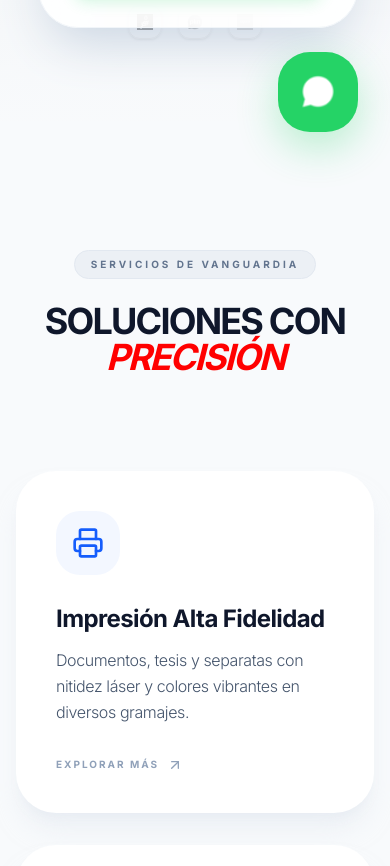
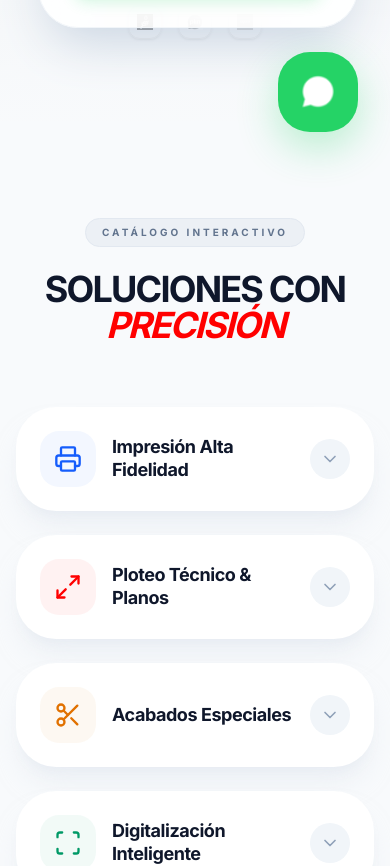
Before and after one commit to dppablito4-oss/grafiplot_enterprice, a React (Vite) app: page /#/ in a window 390 px wide. Shown: the part 680-1546 px from the top of the page. Built offline with nearby package versions, Linux system fonts and the light colour scheme; no server answers.

Commit message:
feat: refactor ServicesSection into an interactive accordion catalogue with smooth layout animations

```diff
--- a/src/components/public/ServicesSection.jsx
+++ b/src/components/public/ServicesSection.jsx
@@ -1,102 +1,181 @@
-import { motion } from 'framer-motion';
-import { Printer, Scissors, Scan, Maximize2, FileText, Cpu, ArrowUpRight } from 'lucide-react';
+import { useState } from 'react';
+import { motion, AnimatePresence } from 'framer-motion';
+import { Printer, Scissors, Scan, Maximize2, FileText, Cpu, ChevronDown } from 'lucide-react';
+
+// Imágenes de servicios (ilustraciones grandes)
+import imgImpresion from '../../assets/services/mono-impresion.svg';
+import imgPloteo from '../../assets/services/mono-diagrama.svg';
+import imgAcabados from '../../assets/services/produccion.svg';
+import imgDigitalizacion from '../../assets/services/mono-formato.svg';
+import imgAPA from '../../assets/services/tesis.svg';
+import imgSoporte from '../../assets/services/soporte.svg';
 
 const services = [
   {
+    id: 1,
     title: 'Impresión Alta Fidelidad',
-    desc: 'Documentos, tesis y separatas con nitidez láser y colores vibrantes en diversos gramajes.',
+    desc: 'Documentos, tesis y separatas con nitidez láser y colores vibrantes en diversos gramajes. Ideal para presentaciones profesionales y académicas.',
     icon: Printer,
+    image: imgImpresion,
     color: 'text-blue-600 dark:text-blue-400',
     bg: 'bg-blue-600/5 dark:bg-blue-400/10',
+    borderColor: 'border-blue-200 dark:border-blue-500/30'
   },
   {
+    id: 2,
     title: 'Ploteo Técnico & Planos',
-    desc: 'Precisión absoluta para ingeniería y arquitectura en tamaños A2, A1 y A0.',
+    desc: 'Precisión absoluta para ingeniería y arquitectura en tamaños A2, A1 y A0. Calidad de línea impecable para tus proyectos técnicos.',
     icon: Maximize2,
+    image: imgPloteo,
     color: 'text-brand-red dark:text-brand-yellow',
     bg: 'bg-brand-red/5 dark:bg-brand-yellow/10',
+    borderColor: 'border-brand-red/20 dark:border-brand-yellow/30'
   },
   {
+    id: 3,
     title: 'Acabados Especiales',
-    desc: 'Encuadernación, laminado y cortes de precisión para una presentación profesional.',
+    desc: 'Encuadernación, laminado y cortes de precisión para una presentación profesional. Dale el toque final perfecto a tus trabajos.',
     icon: Scissors,
+    image: imgAcabados,
     color: 'text-amber-600 dark:text-amber-400',
     bg: 'bg-amber-600/5 dark:bg-amber-400/10',
+    borderColor: 'border-amber-200 dark:border-amber-500/30'
   },
   {
+    id: 4,
     title: 'Digitalización Inteligente',
-    desc: 'Escaneo de alta resolución y conversión a formatos editables para tus archivos.',
+    desc: 'Escaneo de alta resolución y conversión a formatos editables para tus archivos. Preserva tus documentos físicos en formato digital.',
     icon: Scan,
+    image: imgDigitalizacion,
     color: 'text-emerald-600 dark:text-emerald-400',
     bg: 'bg-emerald-600/5 dark:bg-emerald-400/10',
+    borderColor: 'border-emerald-200 dark:border-emerald-500/30'
   },
   {
+    id: 5,
     title: 'Normativa Académica APA',
-    desc: 'Asesoría técnica en diagramación y márgenes según reglamentos universitarios.',
+    desc: 'Asesoría técnica en diagramación y márgenes según reglamentos universitarios. Asegura que tu tesis cumpla con todos los estándares.',
     icon: FileText,
+    image: imgAPA,
     color: 'text-indigo-600 dark:text-indigo-400',
     bg: 'bg-indigo-600/5 dark:bg-indigo-400/10',
+    borderColor: 'border-indigo-200 dark:border-indigo-500/30'
   },
   {
+    id: 6,
     title: 'Soporte y Hardware',
-    desc: 'Mantenimiento, optimización y actualización de equipos para tu productividad.',
+    desc: 'Mantenimiento, optimización y actualización de equipos para tu productividad. Servicio técnico de confianza para tus herramientas de trabajo.',
     icon: Cpu,
+    image: imgSoporte,
     color: 'text-orange-600 dark:text-orange-400',
     bg: 'bg-orange-600/5 dark:bg-orange-400/10',
+    borderColor: 'border-orange-200 dark:border-orange-500/30'
   },
 ];
 
 export function ServicesSection() {
+  const [expandedId, setExpandedId] = useState(null);
+
+  const toggleExpand = (id) => {
+    setExpandedId(expandedId === id ? null : id);
+  };
+
   return (
-    <section id="servicios" className="py-32 bg-slate-50 dark:bg-slate-950 transition-colors duration-500 relative overflow-hidden">
+    <section id="servicios" className="py-24 md:py-32 bg-slate-50 dark:bg-slate-950 transition-colors duration-500 relative overflow-hidden">
       <div className="container mx-auto px-4 sm:px-6 lg:px-8 relative z-10">
-        <div className="text-center max-w-3xl mx-auto mb-24">
+        <div className="text-center max-w-3xl mx-auto mb-16 md:mb-24">
           <motion.div
             initial={{ opacity: 0, scale: 0.9 }}
             whileInView={{ opacity: 1, scale: 1 }}
             viewport={{ once: true }}
             className="inline-block px-4 py-1.5 rounded-full bg-slate-200/50 dark:bg-white/5 border border-slate-200 dark:border-white/10 text-slate-500 dark:text-slate-400 text-[10px] font-black tracking-[0.3em] uppercase mb-6"
           >
-            Servicios de Vanguardia
+            Catálogo Interactivo
           </motion.div>
           <motion.h3
             initial={{ opacity: 0, y: 20 }}
             whileInView={{ opacity: 1, y: 0 }}
             viewport={{ once: true }}
-            className="text-4xl md:text-6xl font-black text-slate-900 dark:text-white tracking-tighter leading-none"
+            className="text-4xl md:text-5xl lg:text-6xl font-black text-slate-900 dark:text-white tracking-tighter leading-none uppercase"
           >
             SOLUCIONES CON <span className="text-brand-red dark:text-brand-yellow italic">PRECISIÓN</span>
           </motion.h3>
         </div>
 
-        <div className="grid grid-cols-1 md:grid-cols-2 lg:grid-cols-3 gap-8">
-          {services.map((service, index) => (
+        <div className="grid grid-cols-1 lg:grid-cols-2 gap-6 md:gap-8 max-w-6xl mx-auto">
+          {services.map((service) => {
+            const isExpanded = expandedId === service.id;
+
+            return (
               <motion.div
-              key={index}
-              initial={{ opacity: 0, y: 20 }}
-              whileInView={{ opacity: 1, y: 0 }}
-              viewport={{ once: true }}
-              transition={{ delay: index * 0.1 }}
-              whileHover={{ y: -10 }}
-              className="premium-card p-10 group"
+                layout
+                key={service.id}
+                onClick={() => toggleExpand(service.id)}
+                className={`premium-card cursor-pointer overflow-hidden transition-all duration-500 ${
+                  isExpanded ? 'border-2 ' + service.borderColor : 'hover:border-slate-300 dark:hover:border-white/20'
+                }`}
               >
-              <div className={`w-16 h-16 ${service.bg} rounded-[1.5rem] flex items-center justify-center mb-8 transition-transform group-hover:rotate-6`}>
-                <service.icon className={`w-8 h-8 ${service.color}`} />
+                <motion.div layout className="p-6 md:p-8 flex items-center justify-between gap-4">
+                  <div className="flex items-center gap-4 md:gap-6">
+                    <div className={`w-14 h-14 md:w-16 md:h-16 shrink-0 ${service.bg} rounded-[1.2rem] flex items-center justify-center transition-transform ${isExpanded ? 'scale-110' : ''}`}>
+                      <service.icon className={`w-7 h-7 md:w-8 md:h-8 ${service.color}`} />
                     </div>
-
-              <h4 className="text-2xl font-black text-slate-900 dark:text-white mb-4 tracking-tight leading-none group-hover:text-brand-red dark:group-hover:text-brand-yellow transition-colors">
+                    <h4 className={`text-lg md:text-2xl font-black tracking-tight leading-tight transition-colors ${
+                      isExpanded ? service.color : 'text-slate-900 dark:text-white'
+                    }`}>
                       {service.title}
                     </h4>
+                  </div>
+                  <motion.div
+                    animate={{ rotate: isExpanded ? 180 : 0 }}
+                    transition={{ duration: 0.3 }}
+                    className={`w-10 h-10 shrink-0 rounded-full flex items-center justify-center bg-slate-100 dark:bg-white/5 text-slate-400`}
+                  >
+                    <ChevronDown className="w-5 h-5" />
+                  </motion.div>
+                </motion.div>
 
-              <p className="text-slate-600 dark:text-slate-400 text-base leading-relaxed font-light tracking-tight mb-8">
+                <AnimatePresence>
+                  {isExpanded && (
+                    <motion.div
+                      initial={{ height: 0, opacity: 0 }}
+                      animate={{ height: 'auto', opacity: 1 }}
+                      exit={{ height: 0, opacity: 0 }}
+                      transition={{ duration: 0.4, ease: "easeInOut" }}
+                    >
+                      <div className="px-6 md:px-8 pb-8 pt-2">
+                        <div className="flex flex-col md:flex-row gap-8 items-center md:items-start border-t border-slate-100 dark:border-white/10 pt-6">
+                          <div className="flex-1 space-y-6">
+                            <p className="text-slate-600 dark:text-slate-400 text-sm md:text-base leading-relaxed font-light tracking-tight">
                               {service.desc}
                             </p>
-
-              <div className="flex items-center gap-2 text-[10px] font-black text-slate-400 dark:text-slate-500 tracking-[0.2em] uppercase group-hover:text-brand-red dark:group-hover:text-brand-yellow transition-colors">
-                Explorar Más <ArrowUpRight className="w-4 h-4" />
+                            <a
+                              href={`https://wa.me/952628844?text=Hola%2C%20quisiera%20consultar%20sobre%20el%20servicio%20de%20${encodeURIComponent(service.title)}`}
+                              target="_blank"
+                              rel="noopener noreferrer"
+                              className={`inline-flex items-center gap-2 px-6 py-3 rounded-xl text-xs font-black tracking-[0.1em] uppercase text-white transition-transform hover:scale-105 active:scale-95 ${
+                                service.id === 2 ? 'bg-brand-red dark:bg-brand-yellow dark:text-slate-900' : 'bg-slate-900 dark:bg-white dark:text-slate-900'
+                              }`}
+                              onClick={(e) => e.stopPropagation()}
+                            >
+                              Consultar Servicio
+                            </a>
+                          </div>
+                          <div className="w-full md:w-1/2 flex justify-center bg-slate-50 dark:bg-white/5 rounded-2xl p-4 border border-slate-100 dark:border-white/5">
+                            <img
+                              src={service.image}
+                              alt={service.title}
+                              className="w-full max-w-[200px] h-auto object-contain dark:opacity-90"
+                            />
+                          </div>
+                        </div>
                       </div>
                     </motion.div>
-          ))}
+                  )}
+                </AnimatePresence>
+              </motion.div>
+            );
+          })}
         </div>
       </div>
     </section>
```
Lines whose indentation alone changed are shown as unchanged.
